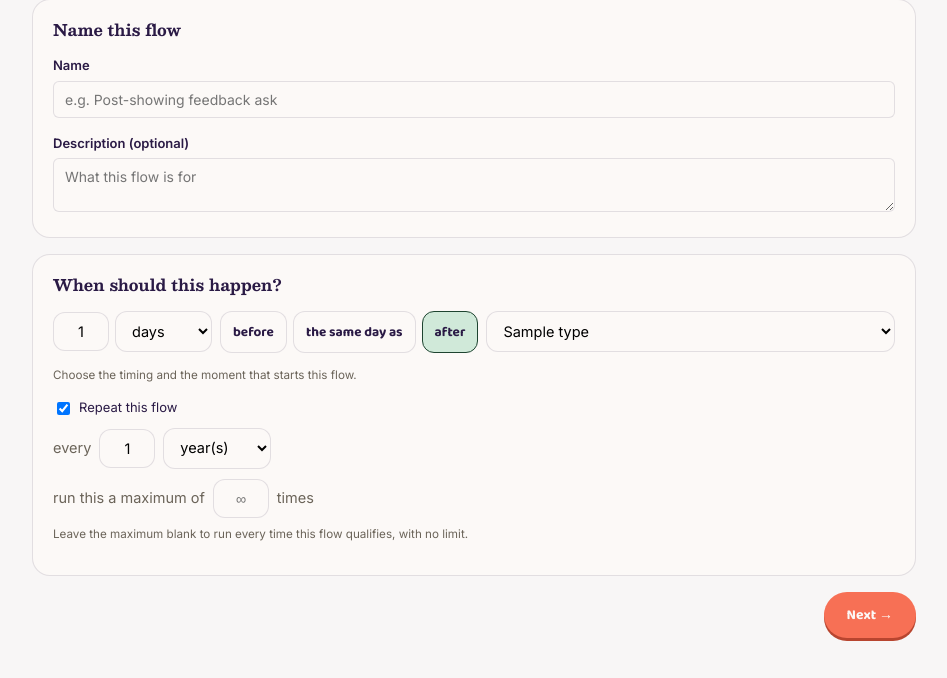
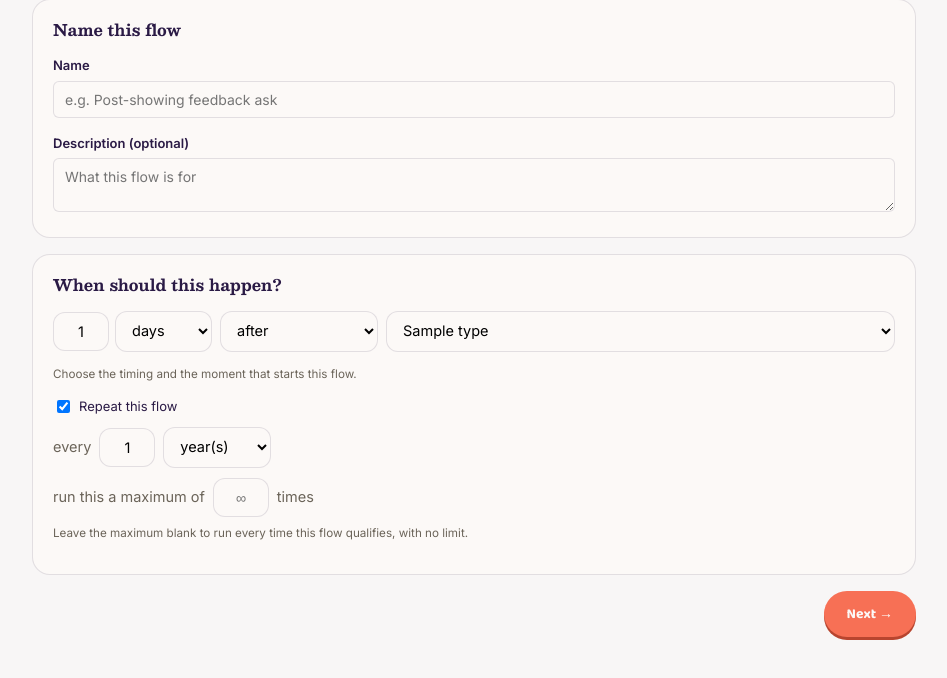
Before and after one commit to j-tippets/andgifts, a Flask app: page /campaigns/new in a window 1280 px wide. Shown: the part 368-1046 px from the top of the page, without its empty margins (166-1113 px from the left). After the commit the page ends 1008 px from the top, so only its background shows below. Run offline with Flask 3, Linux system fonts and the light colour scheme; a user stored in the database is signed in; tables that the repository leaves empty hold one stand-in row (values such as "Sample post"); grey boxes marked "Sample" are stand-in pictures.

Commit message:
Replace before/same-day/after radio buttons with a dropdown in the flow wizard's When step

```diff
--- a/app/templates/campaigns/wizard.html
+++ b/app/templates/campaigns/wizard.html
@@ -55,20 +55,11 @@
             <option value="year" {{ 'selected' if campaign and campaign.timing_unit == 'year' else '' }}>years</option>
           </select>
         </div>
-        <div class="timing-direction-row">
-          <label class="timing-direction-option">
-            <input type="radio" name="timing_direction" value="before" {{ 'checked' if campaign and campaign.timing_direction == 'before' else '' }}>
-            before
-          </label>
-          <label class="timing-direction-option">
-            <input type="radio" name="timing_direction" value="same_day" {{ 'checked' if campaign and campaign.timing_direction == 'same_day' else '' }}>
-            the same day as
-          </label>
-          <label class="timing-direction-option">
-            <input type="radio" name="timing_direction" value="after" {{ 'checked' if not campaign or campaign.timing_direction == 'after' else '' }}>
-            after
-          </label>
-        </div>
+        <select name="timing_direction" class="timing-sentence-select" aria-label="Timing direction">
+          <option value="before" {{ 'selected' if campaign and campaign.timing_direction == 'before' else '' }}>before</option>
+          <option value="same_day" {{ 'selected' if campaign and campaign.timing_direction == 'same_day' else '' }}>the same day as</option>
+          <option value="after" {{ 'selected' if not campaign or campaign.timing_direction == 'after' else '' }}>after</option>
+        </select>
         <select name="event_type" class="timing-sentence-select timing-event-select" required aria-label="Event">
           {% for et, et_label in event_types %}
             <option value="{{ et }}" {{ 'selected' if campaign and campaign.event_type == et else '' }}>{{ et_label }}</option>
@@ -317,7 +308,7 @@
     var templateField = document.getElementById('template-field');
     var llmHintField = document.getElementById('llm-hint-field');
     var timingAmountRow = document.getElementById('timing-amount-row');
-    var timingDirectionInputs = document.querySelectorAll('input[name="timing_direction"]');
+    var timingDirectionSelect = document.querySelector('select[name="timing_direction"]');
     var addNote = document.getElementById('add_note');
     var noteTextField = document.getElementById('note-text-field');
     var repeatEnabled = document.getElementById('repeat_enabled');
@@ -334,11 +325,11 @@
       noteTextField.style.display = addNote.checked ? '' : 'none';
       repeatFields.style.display = repeatEnabled.checked ? '' : 'none';
 
-      var direction = document.querySelector('input[name="timing_direction"]:checked');
+      var direction = timingDirectionSelect;
       timingAmountRow.style.display = (direction && direction.value === 'same_day') ? 'none' : 'flex';
     }
     actionTypeInputs.forEach(function (el) { el.addEventListener('change', refresh); });
-    timingDirectionInputs.forEach(function (el) { el.addEventListener('change', refresh); });
+    timingDirectionSelect.addEventListener('change', refresh);
     useLlmGift.addEventListener('change', refresh);
     useLlmCopy.addEventListener('change', refresh);
     addNote.addEventListener('change', refresh);
@@ -360,8 +351,7 @@
     }
 
     function timingPhrase() {
-      var direction = document.querySelector('input[name="timing_direction"]:checked');
-      var dirVal = direction ? direction.value : 'after';
+      var dirVal = timingDirectionSelect ? timingDirectionSelect.value : 'after';
       if (dirVal === 'same_day') return 'The same day as';
       var amount = parseInt(document.querySelector('[name="timing_amount"]').value, 10) || 1;
       var unit = document.querySelector('[name="timing_unit"]').value;
```
